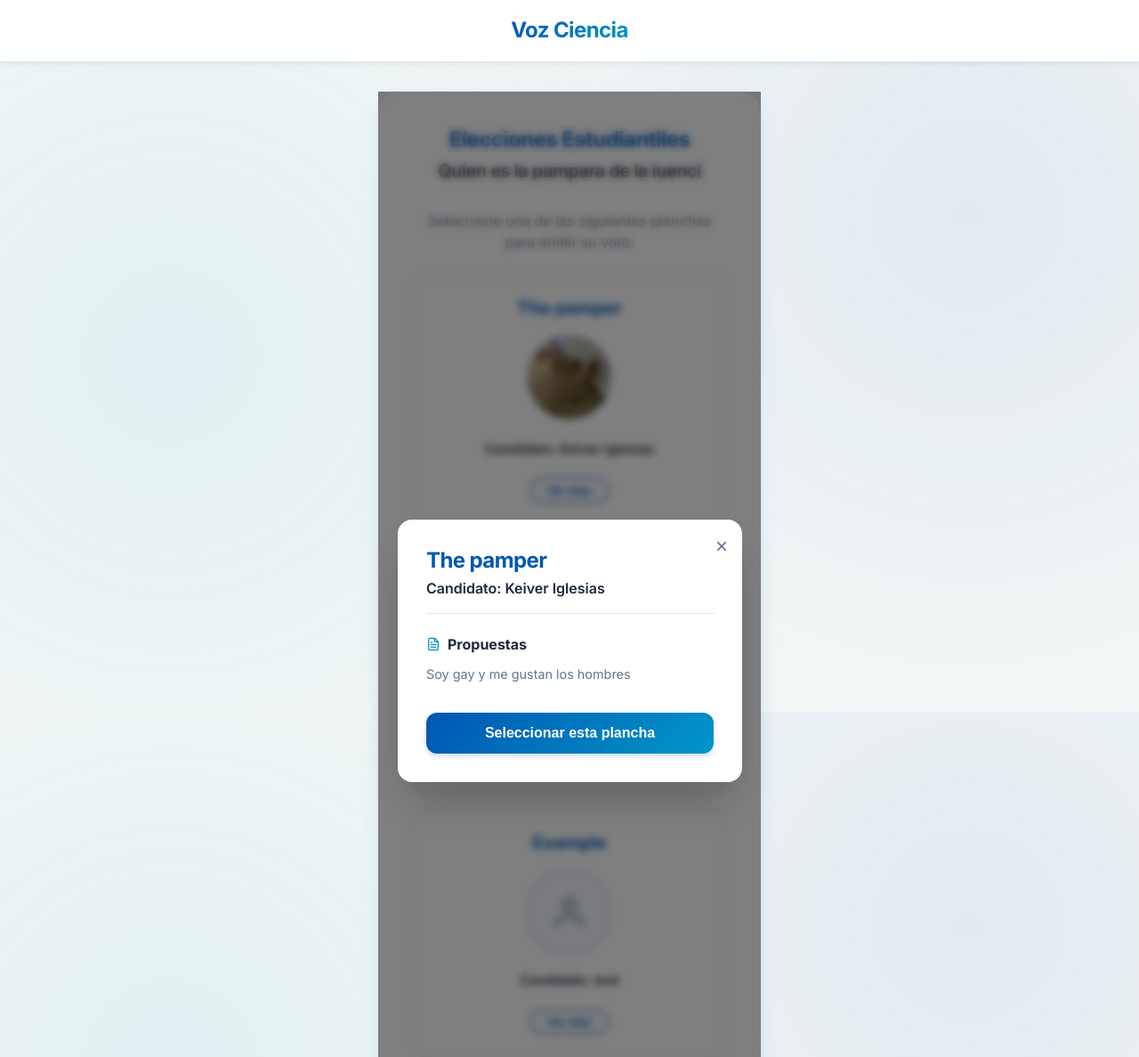
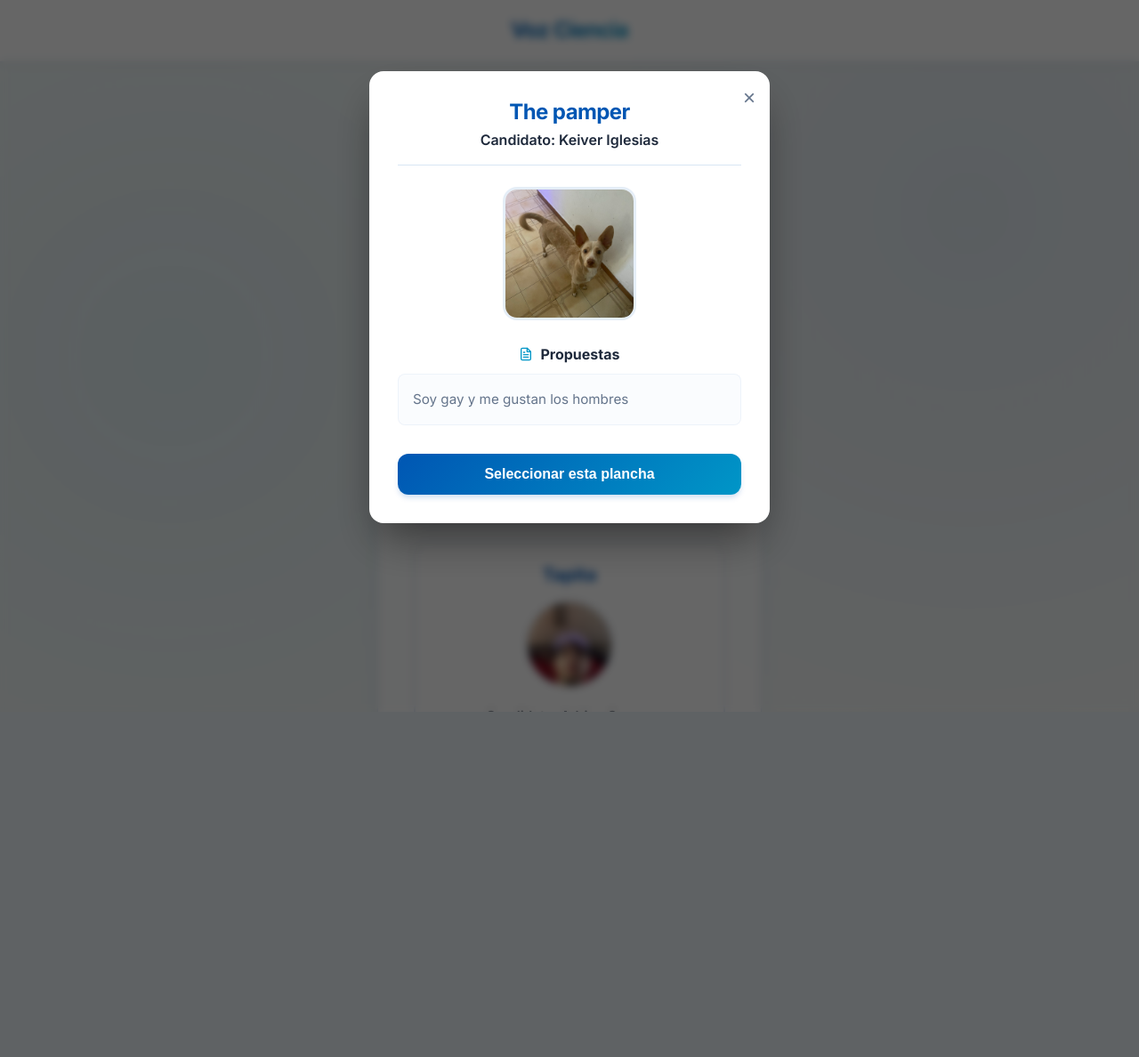
Before and after one commit to AidamZzzZ/voz_ciencia, a Django app: page /campana/4/votar/ in a window 1280 px wide, after a click on "Ver más". Shown: the top 1188 px of the page at 89% size. After the commit the page ends 800 px from the top, so only its background shows below. Run offline with Django 5.2, Linux system fonts and the light colour scheme; data comes from the database, SQL or seed files in the repository; both versions use the stored data as it was after the commit.

Commit message:
fixing ux

```diff
--- a/core/urls.py
+++ b/core/urls.py
@@ -16,8 +16,10 @@ Including another URLconf
 """
 from django.contrib import admin
 from django.urls import path, include
+from django.conf import settings
+from django.conf.urls.static import static
 
 urlpatterns = [
     path('admin/', admin.site.urls),
     path('', include('elections.urls'))
-]
+] + static(settings.MEDIA_URL, document_root=settings.MEDIA_ROOT)
--- a/templates/base.html
+++ b/templates/base.html
@@ -1,6 +1,7 @@
 {% load static %}
 <!DOCTYPE html>
 <html lang="es">
+
 <head>
     <meta charset="UTF-8">
     <meta name="viewport" content="width=device-width, initial-scale=1.0, maximum-scale=1.0, user-scalable=no">
@@ -16,6 +17,7 @@
 
     {% block extra_head %}{% endblock %}
 </head>
+
 <body>
     <header class="top-header">
         <h1 class="text-gradient">Voz Ciencia</h1>
@@ -23,7 +25,8 @@
         <form method="post" action="{% url 'admin_logout' %}" style="position: absolute; right: 1.5rem; margin: 0;">
             {% csrf_token %}
             <button type="submit" class="logout-btn" title="Cerrar Sesión">
-                <svg xmlns="http://www.w3.org/2000/svg" width="20" height="20" viewBox="0 0 24 24" fill="none" stroke="currentColor" stroke-width="2" stroke-linecap="round" stroke-linejoin="round">
+                <svg xmlns="http://www.w3.org/2000/svg" width="20" height="20" viewBox="0 0 24 24" fill="none"
+                    stroke="currentColor" stroke-width="2" stroke-linecap="round" stroke-linejoin="round">
                     <path d="M9 21H5a2 2 0 0 1-2-2V5a2 2 0 0 1 2-2h4"></path>
                     <polyline points="16 17 21 12 16 7"></polyline>
                     <line x1="21" y1="12" x2="9" y2="12"></line>
@@ -39,6 +42,9 @@
         {% endblock %}
     </main>
 
+    {% block modals %}{% endblock %}
+
     {% block extra_js %}{% endblock %}
 </body>
+
 </html>
--- a/templates/elections/campana_votacion.html
+++ b/templates/elections/campana_votacion.html
@@ -71,25 +71,7 @@
                     </div>
                 </div>
 
-                <!-- Modal for this plancha -->
-                <div id="modal-{{ plancha.id }}" class="modal" style="display: none; position: fixed; top: 0; left: 0; width: 100%; height: 100%; background: rgba(0,0,0,0.5); z-index: 100; align-items: center; justify-content: center; backdrop-filter: blur(4px);">
-                    <div style="background: white; border-radius: 1rem; padding: 2rem; max-width: 450px; width: 90%; text-align: left; position: relative; box-shadow: 0 25px 50px -12px rgba(0, 0, 0, 0.25); animation: modalFadeIn 0.3s ease-out forwards;">
-                        <button type="button" onclick="closeModal('modal-{{ plancha.id }}')" style="position: absolute; top: 1rem; right: 1rem; background: none; border: none; font-size: 1.5rem; cursor: pointer; color: var(--text-muted);">&times;</button>
 
-                        <h3 style="color: var(--primary); font-size: 1.5rem; margin-bottom: 0.25rem;">{{ plancha.nombre }}</h3>
-                        <p style="font-weight: 600; color: var(--text-main); margin-bottom: 1.5rem; padding-bottom: 1rem; border-bottom: 1px solid var(--border);">Candidato: {{ plancha.candidato_principal }}</p>
-
-                        <h4 style="font-size: 1rem; color: var(--text-main); margin-bottom: 0.75rem; display: flex; align-items: center; gap: 0.5rem;">
-                            <svg xmlns="http://www.w3.org/2000/svg" width="16" height="16" viewBox="0 0 24 24" fill="none" stroke="currentColor" stroke-width="2" stroke-linecap="round" stroke-linejoin="round" style="color: var(--secondary);"><path d="M14 2H6a2 2 0 0 0-2 2v16a2 2 0 0 0 2 2h12a2 2 0 0 0 2-2V8z"></path><polyline points="14 2 14 8 20 8"></polyline><line x1="16" y1="13" x2="8" y2="13"></line><line x1="16" y1="17" x2="8" y2="17"></line><polyline points="10 9 9 9 8 9"></polyline></svg>
-                            Propuestas
-                        </h4>
-                        <div style="max-height: 250px; overflow-y: auto; color: var(--text-muted); font-size: 0.9rem; line-height: 1.6; white-space: pre-wrap; padding-right: 0.5rem;">{{ plancha.propuesta }}</div>
-
-                        <div style="margin-top: 2rem;">
-                            <button type="button" class="btn-primary" onclick="seleccionarDesdeModal('{{ plancha.id }}', '{{ plancha.candidato_principal|escapejs }}')" style="width: 100%;">Seleccionar esta plancha</button>
-                        </div>
-                    </div>
-                </div>
                 {% empty %}
                 <p style="text-align: center; color: var(--text-muted); padding: 2rem;">No hay planchas registradas en esta campaña.</p>
                 {% endfor %}
@@ -103,9 +85,52 @@
             * Selecciona una plancha y presiona el botón para confirmar tu voto.
         </p>
 
-        <!-- Modal de Confirmación -->
-        <div id="modal-confirmacion" class="modal" style="display: none; position: fixed; top: 0; left: 0; width: 100%; height: 100%; background: rgba(0,0,0,0.5); z-index: 200; align-items: center; justify-content: center; backdrop-filter: blur(4px);">
-            <div style="background: white; border-radius: 1rem; padding: 2rem; max-width: 400px; width: 90%; text-align: center; position: relative; box-shadow: 0 25px 50px -12px rgba(0, 0, 0, 0.25); animation: modalFadeIn 0.3s ease-out forwards;">
+    {% endif %}
+
+</div>
+{% endblock %}
+
+{% block modals %}
+<!-- Sección de Modales (Fuera de main para evitar recortes por animation o backdrop-filter) -->
+{% if not ya_voto and campana.esta_activa %}
+    {% for plancha in campana.planchas.all %}
+        <!-- Modal for this plancha -->
+        <div id="modal-{{ plancha.id }}" class="modal" style="display: none; position: fixed; top: 0; left: 0; width: 100%; height: 100%; background: rgba(0,0,0,0.6); z-index: 9999; overflow-y: auto; backdrop-filter: blur(5px);">
+            <div style="padding: 10vh 1rem; display: flex; flex-direction: column; align-items: center; min-height: 100%;">
+                <div style="background: white; border-radius: 1rem; padding: 2rem; max-width: 450px; width: 100%; text-align: left; position: relative; box-shadow: 0 25px 50px -12px rgba(0, 0, 0, 0.5); animation: modalFadeIn 0.3s ease-out forwards;">
+                    <button type="button" onclick="closeModal('modal-{{ plancha.id }}')" style="position: absolute; top: 1rem; right: 1rem; background: none; border: none; font-size: 1.5rem; cursor: pointer; color: var(--text-muted);">&times;</button>
+
+                    <h3 style="color: var(--primary); font-size: 1.5rem; margin-bottom: 0.25rem; text-align: center;">{{ plancha.nombre }}</h3>
+                    <p style="font-weight: 600; color: var(--text-main); margin-bottom: 1.5rem; padding-bottom: 1rem; border-bottom: 1px solid var(--border); text-align: center;">Candidato: {{ plancha.candidato_principal }}</p>
+
+                    {% if plancha.logo %}
+                        <div style="margin-bottom: 1.5rem; text-align: center;">
+                            <img src="{{ plancha.logo.url }}" alt="Logo {{ plancha.nombre }}" style="width: 150px; height: 150px; border-radius: 1rem; object-fit: cover; border: 3px solid rgba(0, 86, 179, 0.1); margin: 0 auto;">
+                        </div>
+                    {% else %}
+                        <div style="margin-bottom: 1.5rem; width: 150px; height: 150px; margin-left: auto; margin-right: auto; background: rgba(0, 86, 179, 0.05); border-radius: 1rem; display: flex; align-items: center; justify-content: center; border: 2px dashed rgba(0, 86, 179, 0.2);">
+                            <svg xmlns="http://www.w3.org/2000/svg" width="48" height="48" viewBox="0 0 24 24" fill="none" stroke="currentColor" stroke-width="1.5" stroke-linecap="round" stroke-linejoin="round" style="color: var(--text-muted);"><path d="M20 21v-2a4 4 0 0 0-4-4H8a4 4 0 0 0-4 4v2"></path><circle cx="12" cy="7" r="4"></circle></svg>
+                        </div>
+                    {% endif %}
+
+                    <h4 style="font-size: 1rem; color: var(--text-main); margin-bottom: 0.75rem; display: flex; align-items: center; justify-content: center; gap: 0.5rem;">
+                        <svg xmlns="http://www.w3.org/2000/svg" width="16" height="16" viewBox="0 0 24 24" fill="none" stroke="currentColor" stroke-width="2" stroke-linecap="round" stroke-linejoin="round" style="color: var(--secondary);"><path d="M14 2H6a2 2 0 0 0-2 2v16a2 2 0 0 0 2 2h12a2 2 0 0 0 2-2V8z"></path><polyline points="14 2 14 8 20 8"></polyline><line x1="16" y1="13" x2="8" y2="13"></line><line x1="16" y1="17" x2="8" y2="17"></line><polyline points="10 9 9 9 8 9"></polyline></svg>
+                        Propuestas
+                    </h4>
+                    <div style="color: var(--text-muted); font-size: 0.95rem; line-height: 1.6; white-space: pre-wrap; padding-right: 0.5rem; max-height: 200px; overflow-y: auto; word-break: break-word; overflow-wrap: break-word; background: rgba(0, 86, 179, 0.02); padding: 1rem; border-radius: 0.5rem; border: 1px solid rgba(0, 86, 179, 0.05);">{{ plancha.propuesta }}</div>
+
+                    <div style="margin-top: 2rem;">
+                        <button type="button" class="btn-primary" onclick="seleccionarDesdeModal('{{ plancha.id }}', '{{ plancha.candidato_principal|escapejs }}')" style="width: 100%;">Seleccionar esta plancha</button>
+                    </div>
+                </div>
+            </div>
+        </div>
+    {% endfor %}
+
+    <!-- Modal de Confirmación -->
+    <div id="modal-confirmacion" class="modal" style="display: none; position: fixed; top: 0; left: 0; width: 100%; height: 100%; background: rgba(0,0,0,0.6); z-index: 9999; overflow-y: auto; backdrop-filter: blur(5px);">
+        <div style="padding: 10vh 1rem; display: flex; flex-direction: column; align-items: center; min-height: 100%;">
+            <div style="background: white; border-radius: 1rem; padding: 2rem; max-width: 400px; width: 100%; text-align: center; position: relative; box-shadow: 0 25px 50px -12px rgba(0, 0, 0, 0.5); animation: modalFadeIn 0.3s ease-out forwards;">
                 <h3 style="color: var(--primary); font-size: 1.5rem; margin-bottom: 1rem;">Confirmar Voto</h3>
                 <p id="texto-confirmacion-candidato" style="color: var(--text-main); font-size: 1.1rem; margin-bottom: 1.5rem; line-height: 1.5;">¿Estás seguro que deseas votar por la plancha seleccionada? Esta acción no se puede deshacer.</p>
 
@@ -119,9 +144,8 @@
                 </form>
             </div>
         </div>
-    {% endif %}
-
-</div>
+    </div>
+{% endif %}
 
 <style>
     @keyframes modalFadeIn {
@@ -153,7 +177,7 @@
         }
         const modal = document.getElementById(modalId);
         if (modal) {
-            modal.style.display = 'flex';
+            modal.style.display = 'block';
             document.body.style.overflow = 'hidden'; // Evitar scroll de fondo
         }
     }
@@ -207,7 +231,7 @@
 
         const modal = document.getElementById('modal-confirmacion');
         if (modal) {
-            modal.style.display = 'flex';
+            modal.style.display = 'block';
             document.body.style.overflow = 'hidden';
         }
     }
```
Also changed, not shown: templates/elections/campana_resultados.html (+52 -0 lines), db.sqlite3, static/img/ministerio-de-ciencia-y-tecnologia-vnzla-logo-png_seeklogo-480311.png (added), static/img/website_UNC_logoUNC_transparente_04.png (added).
